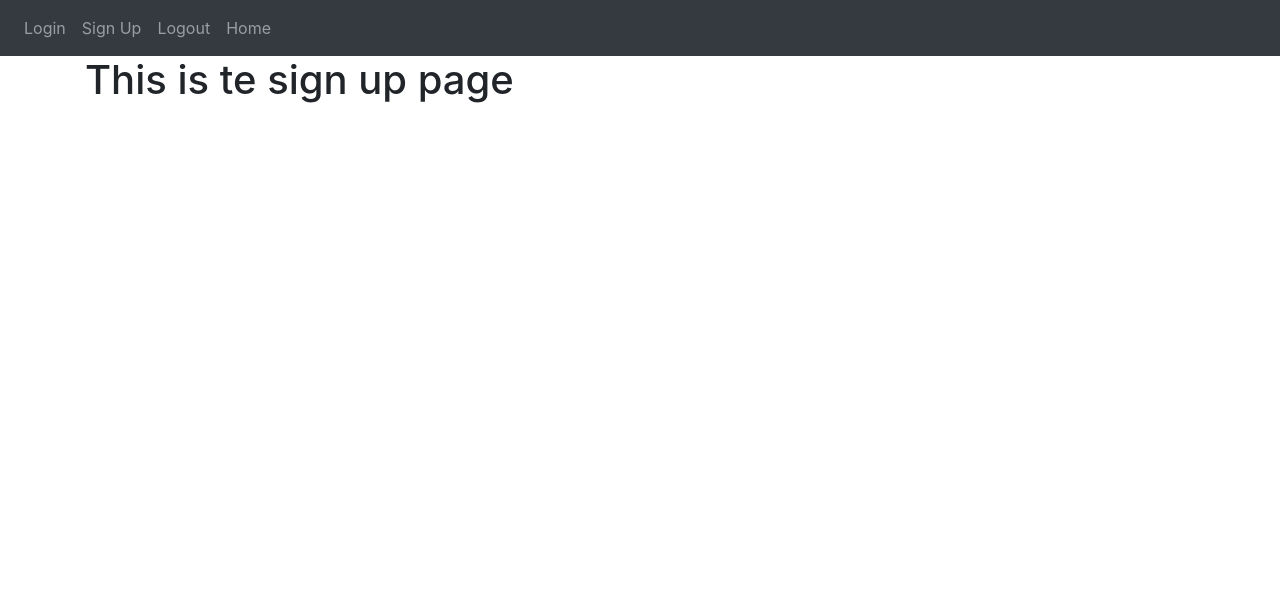
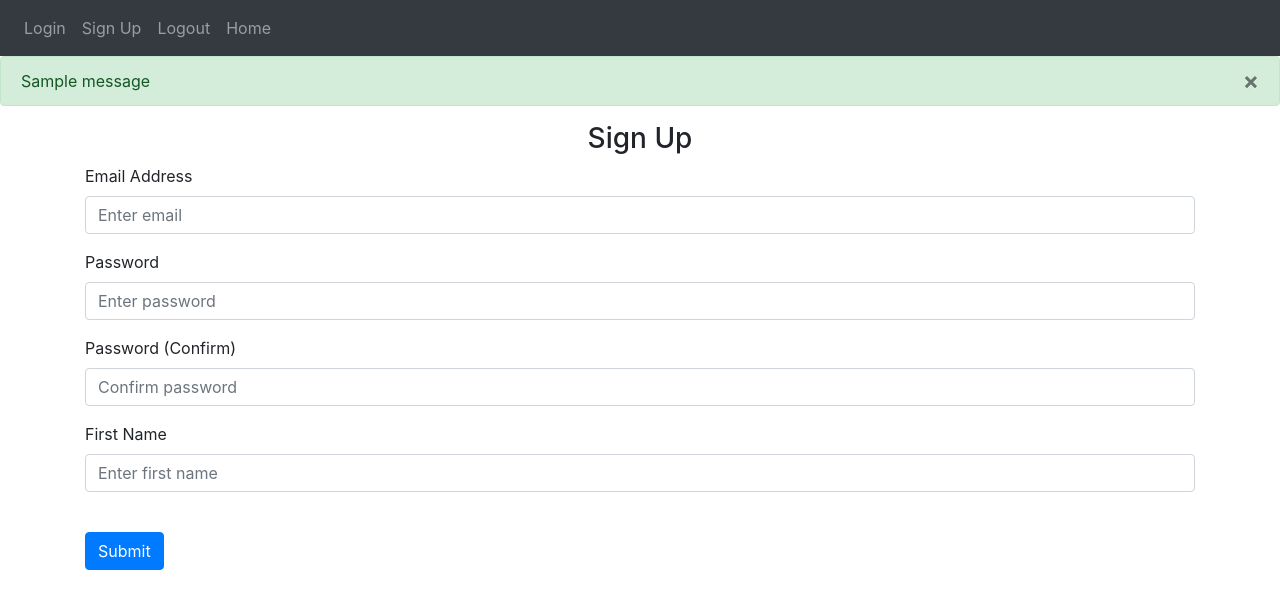
Before and after one commit to JamesBarkauskas/flask_example, a Flask app: page /sign-up in a window 1280 px wide. Shown: the top 609 px of the page. Run offline with Flask 3, Linux system fonts and the light colour scheme; tables that the repository leaves empty hold one stand-in row (values such as "Sample post"); one stand-in notice (Sample message) is shown; some libraries are stand-ins or nearby versions.

Commit message:
added database and signup/login forms

```diff
--- a/website/auth.py
+++ b/website/auth.py
@@ -1,19 +1,45 @@
 # log in page will go here in auth because logging in is related to authentication...
 # we'll need a auth blueprint too
-from flask import Blueprint, render_template
+# Blueprint is a way of containing routes... render_template will render our html templates... request will allow us to use http requests...
+# flash is a function of Flask that allows us to 'flash' a message to the user based on their input...
+from flask import Blueprint, render_template, request, flash
+from .models import User
+from werkzeug.security import generate_password_hash, check_password_hash # allows us to  hash passwords
 
 auth = Blueprint('auth', __name__)  # setting up and defining our auth blueprint
 
 # within 'auth.py' we'll need our auth routes (login, logout, sign-up)
 
-@auth.route('/login')
+@auth.route('/login', methods=['GET', 'POST'])
 def login():
+    data = request.form
     return render_template("login.html")
 
 @auth.route('/logout')
 def logout():
     return '<p>logout</p>'
 
-@auth.route('/sign-up')
+@auth.route('/sign-up', methods=['GET', 'POST'])
 def sign_up():
+    # if method is a POST request... elif method is a GET request...
+    # this is how we get the data we entered into our form
+    if request.method == 'POST':
+        email = request.form.get('email')           # use the get() method to grab the name of the input we declared in our html...
+        firstName = request.form.get('firstName')
+        password1 = request.form.get('password1')
+        password2 = request.form.get('password2')
+
+        # do validation checks...
+        # we can use Flask's 'flash' method to flash error or success messages
+        if len(email) < 4:
+            flash('Email must be greater than three characters', category='error')
+        elif len(firstName) < 2:
+            flash('First name must be greater than one character', category='error')
+        elif password1 != password2:
+            flash('Passwords must match', category='error')
+        elif len(password1) < 7:        # make sure password is of certain length...
+            flash('Password must be greater than seven characters', category='error')
+        else:
+            # add user to database...
+            flash('Account created!', category='success')
     return render_template("sign_up.html")
--- a/website/templates/base.html
+++ b/website/templates/base.html
@@ -36,6 +36,32 @@
                 </div>
             </div>
         </nav>
+        {# to add in our flash messages that we added to our if statements in our sign-up route.. #}
+        {# this defines a variable, messages, and sets it to a built in Flask function which will grab all the flashed messages #}
+        {# we then loop thru all the messages we might have.. #}
+        {% with messages = get_flashed_messages(with_categories=true) %}
+        {% if messages %} {# if we have any messages.. #}
+            {% for category, message in messages %}
+            {% if category == 'error' %}
+                {# alert for 'danger', or incorrect info.. #}
+                <div class="alert alert-danger alter-dismissable fade show" role="alert">
+                    {{message}}
+                    <button type="button" class="close" data-dismiss="alert">
+                        <span aria-hidden="true">&times;</span>
+                    </button>
+                </div>
+                {# alert for 'success', or correct info.. #}
+            {% else %}
+                <div class="alert alert-success alter-dismissable fade show" role="alert">
+                    {{message}}
+                    <button type="button" class="close" data-dismiss="alert">
+                        <span aria-hidden="true">&times;</span>
+                    </button>
+                </div>
+            {% endif %}
+            {% endfor %}
+        {% endif %}
+        {% endwith %}
 
         {# anything inside this block will appear on other pages, but those pages can override this content... #}
         <div class="container">
--- a/website/templates/sign_up.html
+++ b/website/templates/sign_up.html
@@ -3,5 +3,28 @@
 
 {# override the 'content' section from base.html #}
 {% block content %}
-<h1> This is te sign up page </h1>
+
+{# form to submit when registering for an account... #}
+<form method="POST">    {# sends a post request to the backend when we submit the form... #}
+    <h3 align="center">Sign Up</h3>
+    <div class="form-group">
+        <label for="email">Email Address</label>
+        <input type="email" class="form-control" id="email" name="email" placeholder="Enter email" /> {# keep name same as id #}
+    </div>
+    <div class="form-group">
+        <label for="password1">Password</label>
+        <input type="password" class="form-control" id="password1" name="password1" placeholder="Enter password" /> {# keep name same as id #}
+    </div>
+    <div class="form-group">
+        <label for="password2">Password (Confirm)</label>
+        <input type="password" class="form-control" id="password2" name="password2" placeholder="Confirm password" /> {# keep name same as id #}
+    </div>
+    <div class="form-group">
+        <label for="firstName">First Name</label>
+        <input type="text" class="form-control" id="firstName" name="firstName" placeholder="Enter first name" /> {# keep name same as id #}
+    </div>
+    <br/>
+    <button type="submit" class="btn btn-primary">Submit</button>
+</form>
+
 {% endblock %}
```
Also changed, not shown: website/__init__.py (+24 -0 lines), website/models.py (+16 -0 lines), website/templates/login.html (+16 -1 lines), instance/database.db (added), main.py (line endings or trailing spaces).
